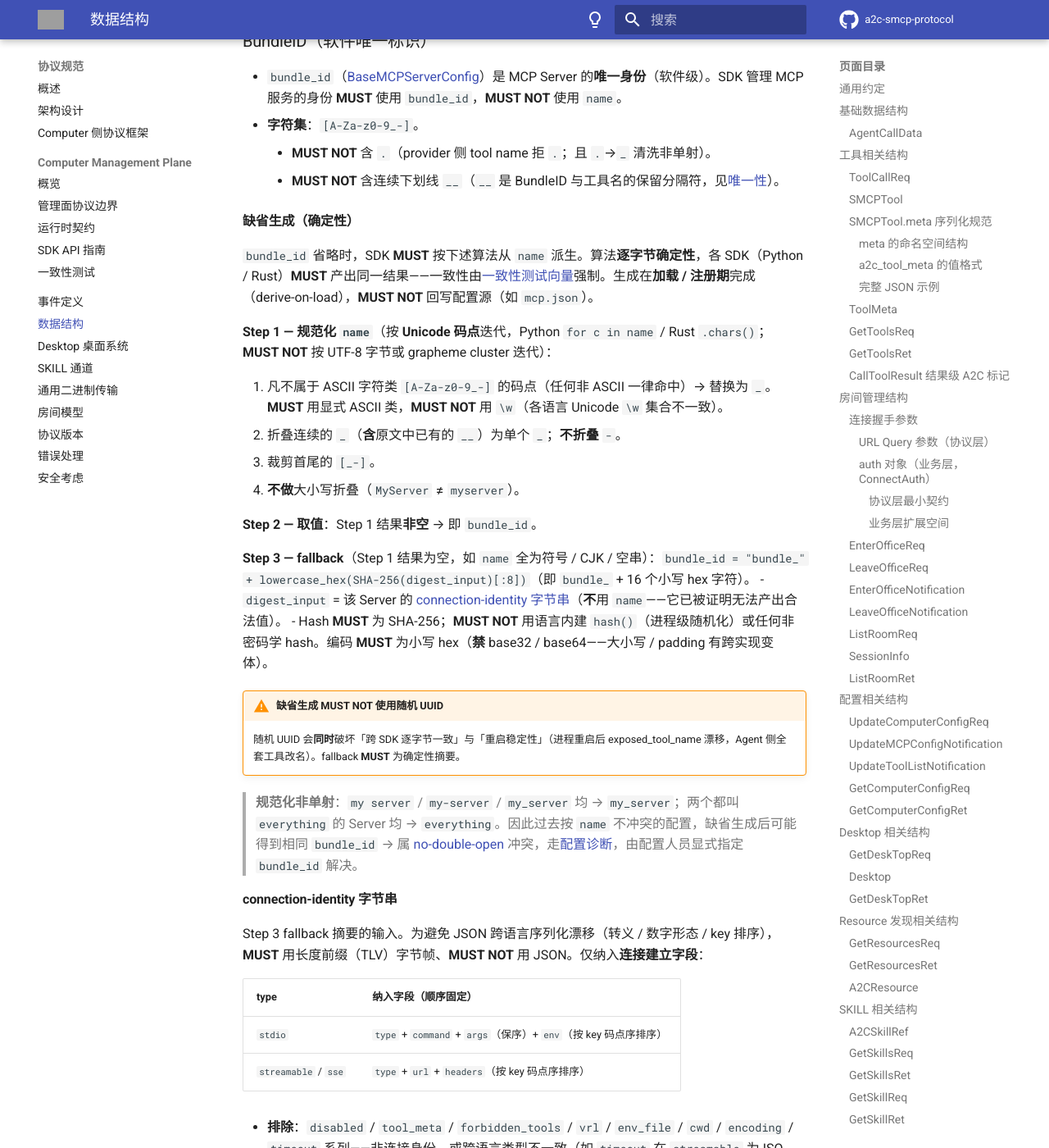
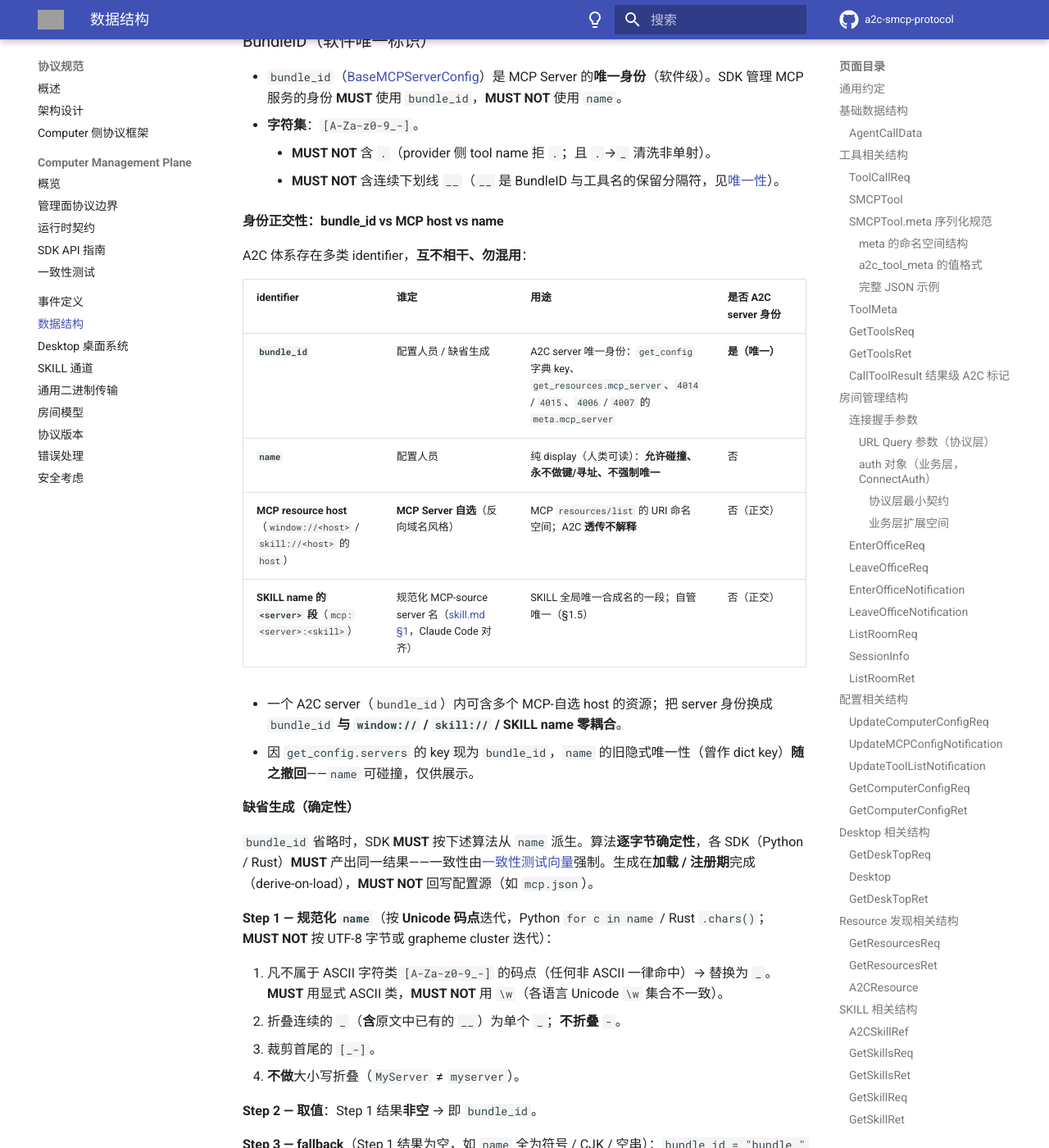
Before and after one commit to A2C-SMCP/a2c-smcp-protocol, an MkDocs documentation site: the page built from docs/specification/data-structures.md, in a window 1280 px wide and 1400 px high, scrolled down 19707 px. Shown: the whole window at 82% size. Built offline with MkDocs 1.6.1 and Material for MkDocs 9.7.7, drawn with Linux system fonts in a browser that asks for light colours; comment, search, counter and statistics services are not loaded; the version menu is left out; some of the changed text lies outside the part shown; grey boxes are pictures that could not be loaded.

Commit message:
docs(tool-namespace): server-facing wire 身份统一 bundle_id [#18]
补完 #15 在 server 面的落地：server-facing wire 身份从 name 换到 bundle_id
（get_config 字典 key / get_resources.mcp_server / 4014-15 / 4006-7 meta.mcp_server），
name 降为纯 display（允许碰撞、不做键/寻址、不强制唯一）。

- data-structures.md: GetComputerConfigRet.servers key=bundle_id、GetResourcesReq.mcp_server
  =bundle_id、name 纯 display；新增 §身份正交性（bundle_id / MCP host(window://、skill://) /
  SKILL <server> / name 四类 identifier 正交，后三者不受 BundleID 影响、不动）
- events.md: get_config/get_resources 身份口径 + 典型流程 prose → bundle_id
- error-handling.md: 4014/4015 字段 mcp_server_name→mcp_server（值=bundle_id，与 get_resources
  参数、4006-7 全协议一致）；4006-7 meta.mcp_server 明确=bundle_id；示例值改合法 bundle_id
  （com.example.docs 含 . 非法 → office_docs）
- desktop.md: 窗口分组键 name→bundle_id（避免同名 server 误并；window:// host 不动）

破坏性 server-facing wire 变更，与 exposed_tool_name 同批。折进 0.3.0-dev。
双 SDK 同步 flip：rust-sdk#117 / python-sdk#130。

Co-Authored-By: Claude Opus 4.8 (1M context) <noreply@anthropic.com>

````diff
--- a/docs/specification/data-structures.md
+++ b/docs/specification/data-structures.md
@@ -425,7 +425,7 @@ class GetComputerConfigReq(AgentCallData):
 ```python
 class GetComputerConfigRet(TypedDict):
     inputs: NotRequired[list[MCPServerInput] | None]    # 输入定义列表
-    servers: dict[str, MCPServerConfig]                 # MCP Server 配置映射
+    servers: dict[str, MCPServerConfig]                 # key = bundle_id（server 唯一身份，非 name）
 ```
 
 ---
@@ -495,7 +495,7 @@ class GetResourcesReq(AgentCallData, total=True):
     agent: str                          # Agent 名称
     req_id: str                         # 请求 ID
     computer: str                       # 目标 Computer 名称
-    mcp_server: str                     # 必填：目标 MCP Server 名称（来自 client:get_config 返回的 servers 字典 key）
+    mcp_server: str                     # 必填：目标 MCP Server 的 bundle_id（= client:get_config 返回的 servers 字典 key）
     cursor: NotRequired[str]            # 可选：MCP 标准 cursor 翻页；首次不传或传 null
 ```
 
@@ -731,7 +731,7 @@ MCP Server 配置基类。
 ```python
 class BaseMCPServerConfig(TypedDict):
     name: str
-    # MCP Server 名称（人类可读，非唯一身份；唯一身份见 bundle_id）
+    # MCP Server 名称（纯 display，人类可读）。允许碰撞、永不做键/寻址、不强制唯一；唯一身份见 bundle_id
 
     bundle_id: NotRequired[str | None]
     # MCP Server 唯一标识（软件级 BundleID）。省略时由 name 经确定性算法生成，解析后恒有值。
@@ -859,6 +859,20 @@ Computer 聚合多个 MCP Server 时，工具名可能跨 Server / marketplace /
     - **MUST NOT** 含 `.`（provider 侧 tool name 拒 `.`；且 `.`→`_` 清洗非单射）。
     - **MUST NOT** 含连续下划线 `__`（`__` 是 BundleID 与工具名的保留分隔符，见[唯一性](#bundleid-唯一性)）。
 
+#### 身份正交性：bundle_id vs MCP host vs name { #identity-orthogonality }
+
+A2C 体系存在多类 identifier，**互不相干、勿混用**：
+
+| identifier | 谁定 | 用途 | 是否 A2C server 身份 |
+|---|---|---|---|
+| **`bundle_id`** | 配置人员 / 缺省生成 | A2C server 唯一身份：`get_config` 字典 key、`get_resources.mcp_server`、`4014` / `4015`、`4006` / `4007` 的 `meta.mcp_server` | **是（唯一）** |
+| **`name`** | 配置人员 | 纯 display（人类可读）：**允许碰撞、永不做键/寻址、不强制唯一** | 否 |
+| **MCP resource host**（`window://<host>` / `skill://<host>` 的 `host`）| **MCP Server 自选**（反向域名风格）| MCP `resources/list` 的 URI 命名空间；A2C **透传不解释** | 否（正交）|
+| **SKILL name 的 `<server>` 段**（`mcp:<server>:<skill>`）| 规范化 MCP-source server 名（[skill.md §1](skill.md#1-skill-命名)，Claude Code 对齐）| SKILL 全局唯一合成名的一段；自管唯一（§1.5）| 否（正交）|
+
+- 一个 A2C server（`bundle_id`）内可含多个 MCP-自选 host 的资源；把 server 身份换成 `bundle_id` **与 `window://` / `skill://` / SKILL name 零耦合**。
+- 因 `get_config.servers` 的 key 现为 `bundle_id`，`name` 的旧隐式唯一性（曾作 dict key）**随之撤回**——`name` 可碰撞，仅供展示。
+
 #### 缺省生成（确定性） { #bundleid-缺省生成 }
 
 `bundle_id` 省略时，SDK **MUST** 按下述算法从 `name` 派生。算法**逐字节确定性**，各 SDK（Python / Rust）**MUST** 产出同一结果——一致性由[一致性测试向量](#bundleid-conformance)强制。生成在**加载 / 注册期**完成（derive-on-load），**MUST NOT** 回写配置源（如 `mcp.json`）。
@@ -946,7 +960,7 @@ Computer 侧维护的路由映射；`client:get_tools` 与 `client:tool_call` **
 ```python
 class ExposedToolRoute(TypedDict):
     bundle_id: str                  # 归属 MCP Server 唯一标识
-    server_name: str                # MCP Server 人类可读名（诊断用）
+    server_name: str                # MCP Server 人类可读名（display / 诊断用，非唯一、非身份）
     original_tool_name: str         # MCP 上游注册的原始工具名（路由目标）
     alias: NotRequired[str | None]  # 若配置了别名
 
@@ -1042,7 +1056,7 @@ MCPServerInput = MCPServerPromptStringInput | MCPServerPickStringInput | MCPServ
 ```python
 from a2c_smcp.types import SERVER_NAME, TOOL_NAME, Attributes, AttributeValue
 
-SERVER_NAME: TypeAlias = str        # MCP Server 名称（人类可读，非唯一身份）
+SERVER_NAME: TypeAlias = str        # MCP Server 名称（纯 display，人类可读，可碰撞，非身份）
 BUNDLE_ID: TypeAlias = str          # MCP Server 唯一标识（BundleID）
 TOOL_NAME: TypeAlias = str          # 工具原始名称
 EXPOSED_TOOL_NAME: TypeAlias = str  # 聚合后暴露给 LLM 的工具名 {bundle_id}__{alias??原始名}
````
Also changed, not shown: docs/specification/desktop.md (+1 -1 lines), docs/specification/error-handling.md (+10 -10 lines), docs/specification/events.md (+8 -6 lines).
